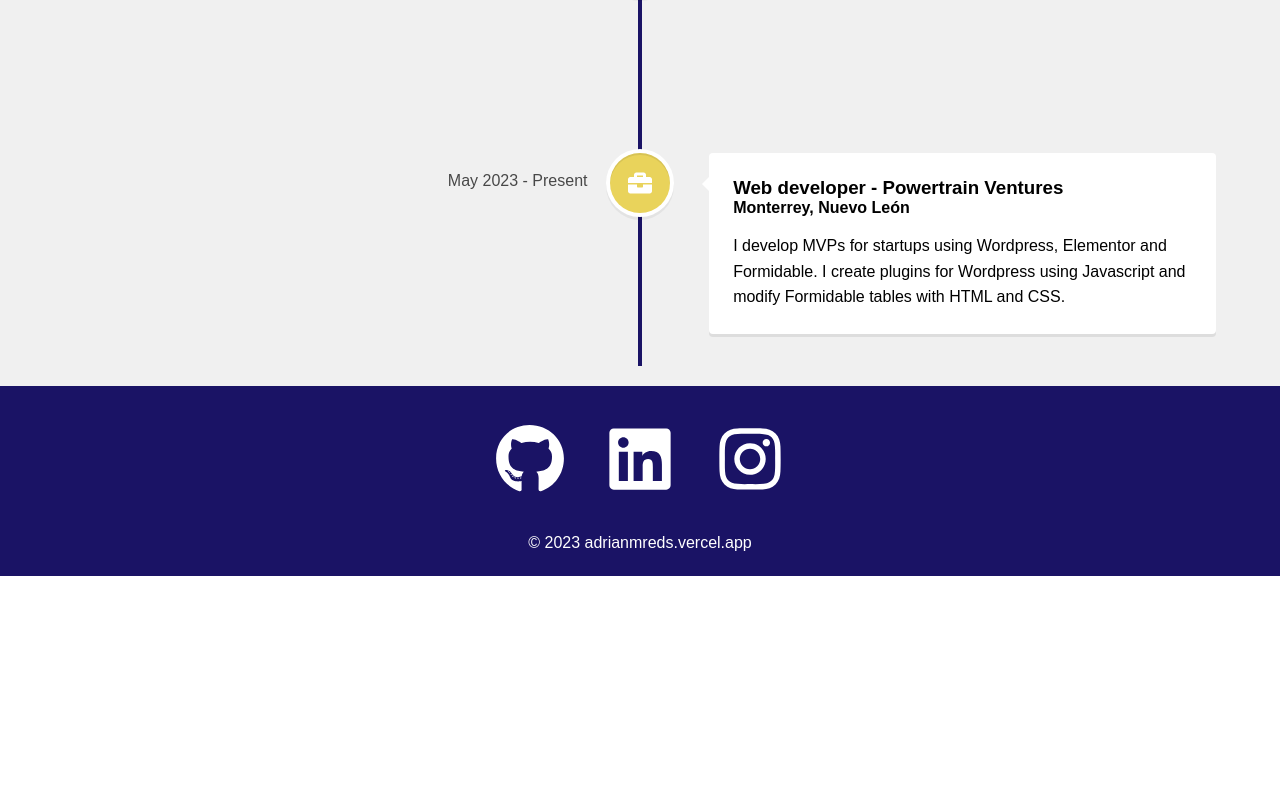
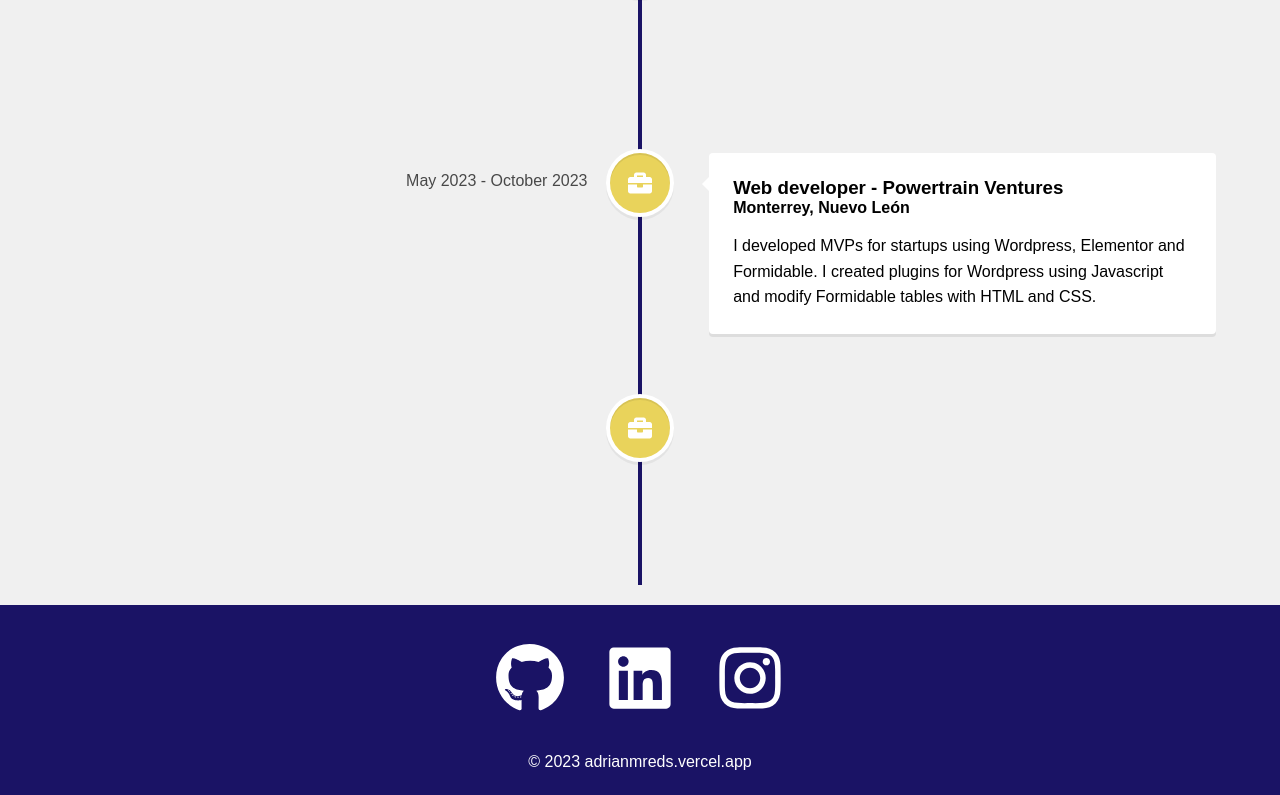
Before and after one commit to AdrianMReds/adrianmreds-portfolio, a React (Create React App) app: page /experience in a window 1280 px wide. Shown: the part 611-1406 px from the top of the page. Before the commit the page ends 1187 px from the top, so only its background shows below. Built offline with nearby package versions, Linux system fonts and the light colour scheme.

Commit message:
Update 19/01

```diff
--- a/src/helper/skills.js
+++ b/src/helper/skills.js
@@ -1,6 +1,6 @@
 export const skills = {
   frontend: ["HTML", "CSS", "Javascript", "ReactJS"],
-  backend: ["Firebase", "SQL"],
+  backend: ["MongoDB", "Node.js", "Express", "Firebase", "SQL", "FastAPI"],
   languages: ["Javascript", "Python", "C++", "Java", "Typescript"],
   others: [
     "Teaching",
--- a/src/pages/Experience.jsx
+++ b/src/pages/Experience.jsx
@@ -63,7 +63,7 @@ const Experience = () => {
 
         <VerticalTimelineElement
           className="vertical-timeline-element--work"
-          date="May 2023 - Present"
+          date="May 2023 - October 2023"
           iconStyle={{ background: "#e9d35b", color: "#fff" }}
           icon={<FaBriefcase />}
         >
@@ -74,9 +74,27 @@ const Experience = () => {
             Monterrey, Nuevo León
           </h4>
           <p>
-            I develop MVPs for startups using Wordpress, Elementor and
-            Formidable. I create plugins for Wordpress using Javascript and
+            I developed MVPs for startups using Wordpress, Elementor and
+            Formidable. I created plugins for Wordpress using Javascript and
             modify Formidable tables with HTML and CSS.
+          </p>
+        </VerticalTimelineElement>
+
+        <VerticalTimelineElement
+          className="vertical-timeline-element--work"
+          date="October 2023 - Present"
+          iconStyle={{ background: "#e9d35b", color: "#fff" }}
+          icon={<FaBriefcase />}
+        >
+          <h3 className="vertical-timeline-element-title">
+            Jr. Full Stack Developer - Abdo Technologies
+          </h3>
+          <h4 className="vertical-timeline-element-subtitle">
+            Monterrey, Nuevo León (Hybrid)
+          </h4>
+          <p>
+            I develop mobile apps with Flutter and on web apps with MERN stack.
+            I also code with Python and FastAPI.
           </p>
         </VerticalTimelineElement>
       </VerticalTimeline>
--- a/src/styles/ProjectDisplay.css
+++ b/src/styles/ProjectDisplay.css
@@ -45,6 +45,7 @@
 .action p {
   margin: 0;
   font-size: 0.9em;
+  text-align: center;
 }
 
 /* #repo svg,
```
